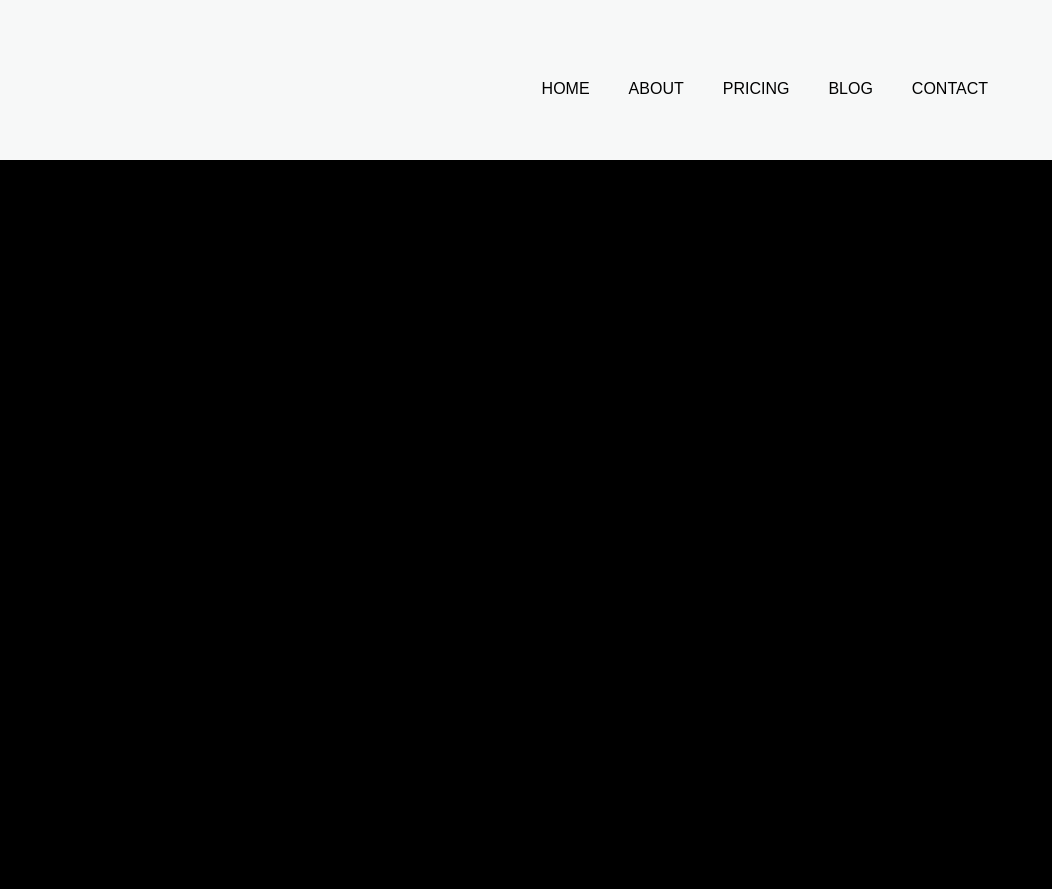
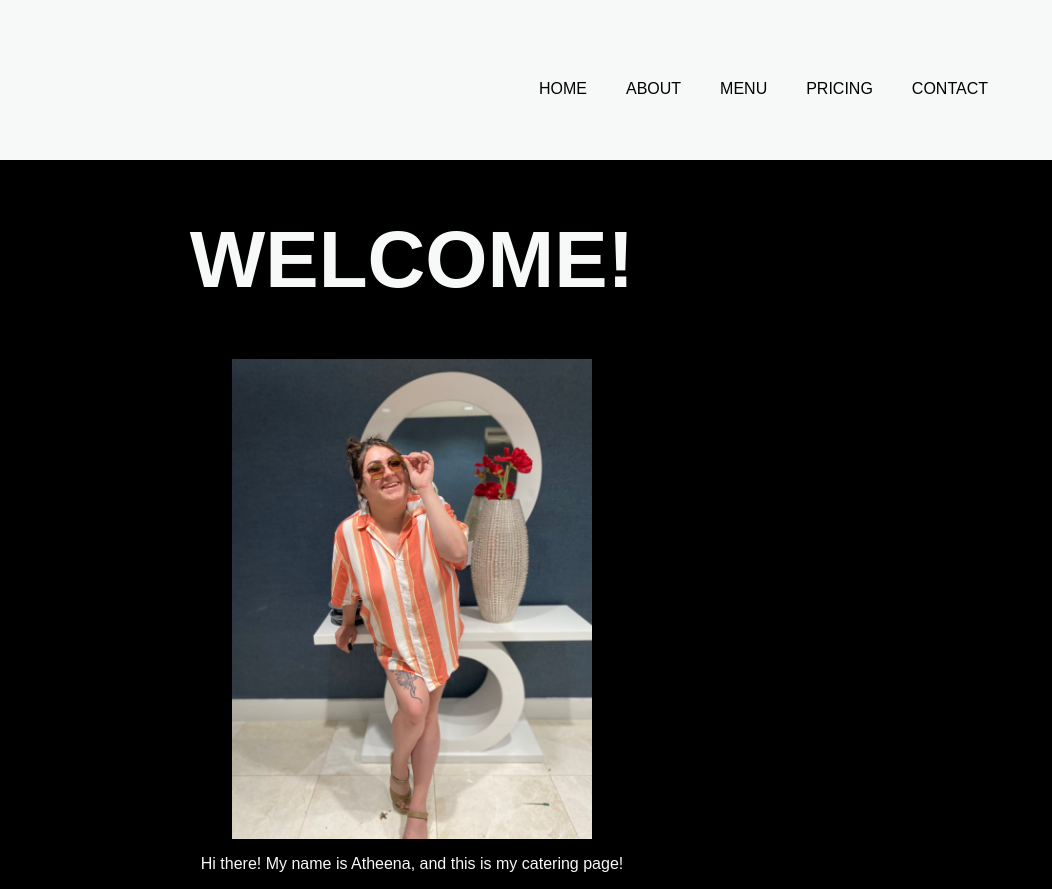
Before and after one commit to hannahscarbrough/practicing-navbars, a plain HTML site: page index.html in a window 1280 px wide. Shown: the full height of the page, 228-1280 px from the left. Before the commit the page ends 800 px from the top, so only its background shows below. Drawn offline with Linux system fonts and the light colour scheme.

Commit message:
added about section

```diff
--- a/index.html
+++ b/index.html
@@ -20,14 +20,24 @@
                     <ul>
                         <li><a href="#">Home</a></li>
                         <li><a href="#">About</a></li>
+                        <li><a href="#">Menu</a></li>
                         <li><a href="#">Pricing</a></li>
-                        <li><a href="#">Blog</a></li>
                         <li><a href="#">Contact</a></li>
                     </ul>
                 </nav>
 
             </div>
         </header>
+<!-----------ABOUT SECTION--------------->
+        <h1>WELCOME!</h1>
+        <div class="about-section">
+
+            <img src="bio-pic.jpeg" alt="atheena"
+            class="about-photo" id="about">
+
+            <p>Hi there! My name is Atheena, and this is my catering page!</p>
+
+        </div>
 
 
 
```
Also changed, not shown: bio-pic.jpeg (added).
